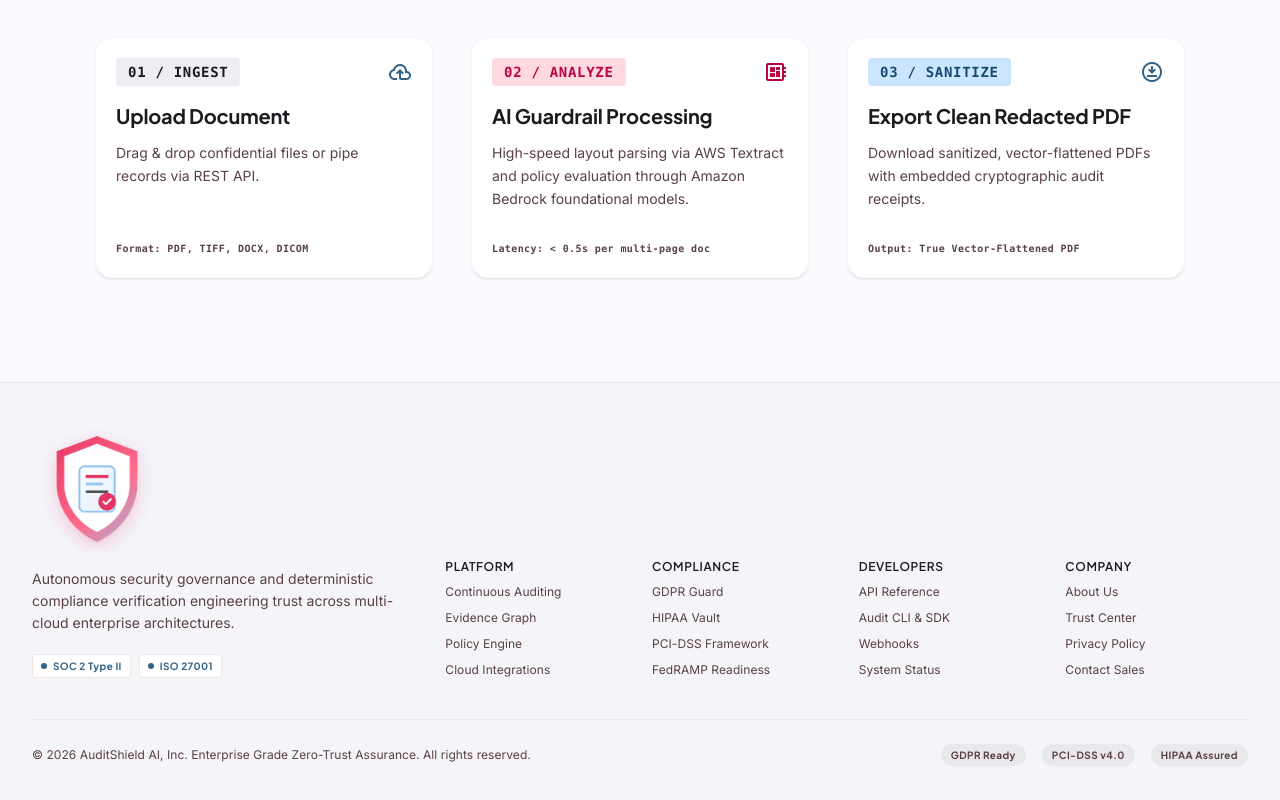
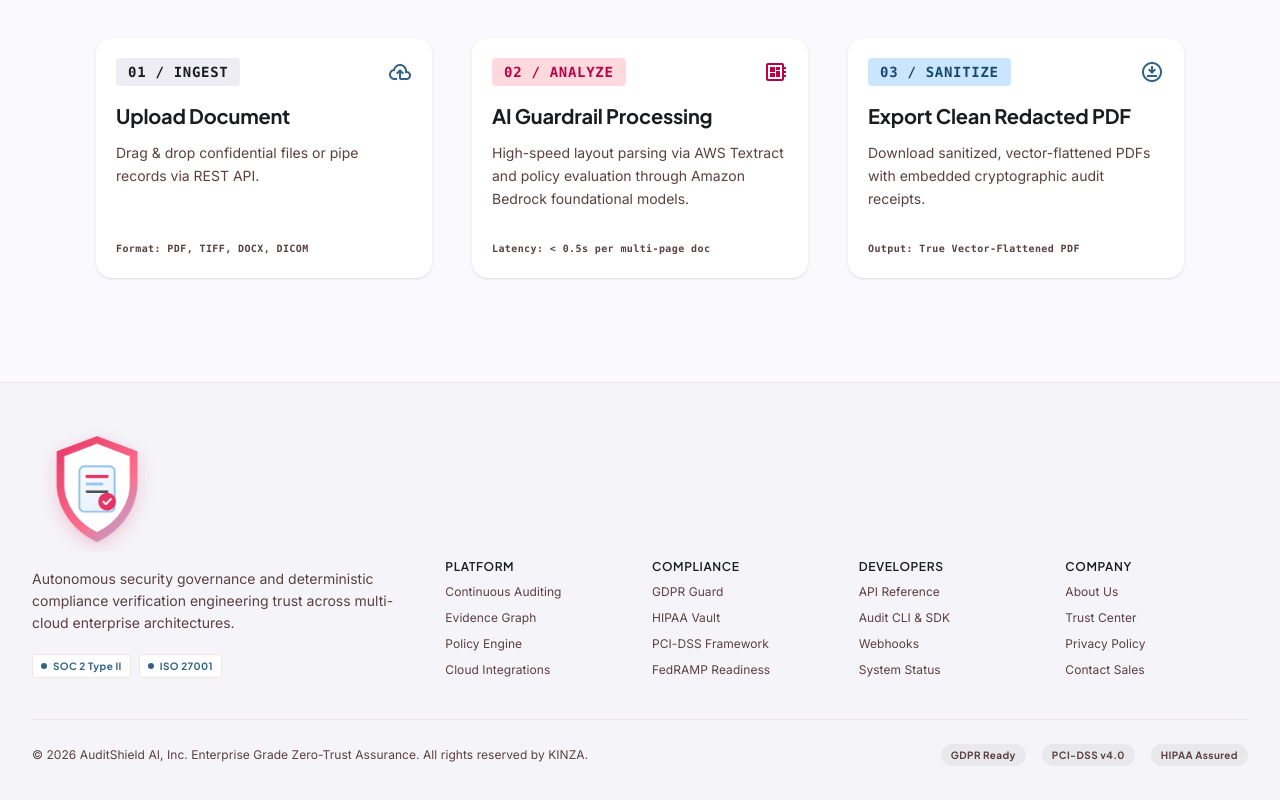
Before and after one commit to kinza711/auditshield-ai, a Next.js app in the folder apps/frontend/: page / in a window 1280 px wide. Shown: the part 3621-4421 px from the top of the page. Built offline with nearby package versions, Linux system fonts and the light colour scheme.

Commit message:
restyle: footer link section adjusted

```diff
--- a/apps/frontend/src/app/components/layout/Footer.tsx
+++ b/apps/frontend/src/app/components/layout/Footer.tsx
@@ -103,7 +103,7 @@ export default function Footer() {
         <div className="pt-space-lg border-t border-outline-variant/30 flex flex-col md:flex-row items-center justify-between gap-space-md">
           <p className="font-body-sm text-body-sm text-on-surface-variant">
             © 2026 AuditShield AI, Inc. Enterprise Grade Zero-Trust Assurance.
-            All rights reserved.
+            All rights reserved by KINZA.
           </p>
           <div className="flex items-center gap-space-md">
             {COMPLIANCE_PILLS.map((pill) => (
```
